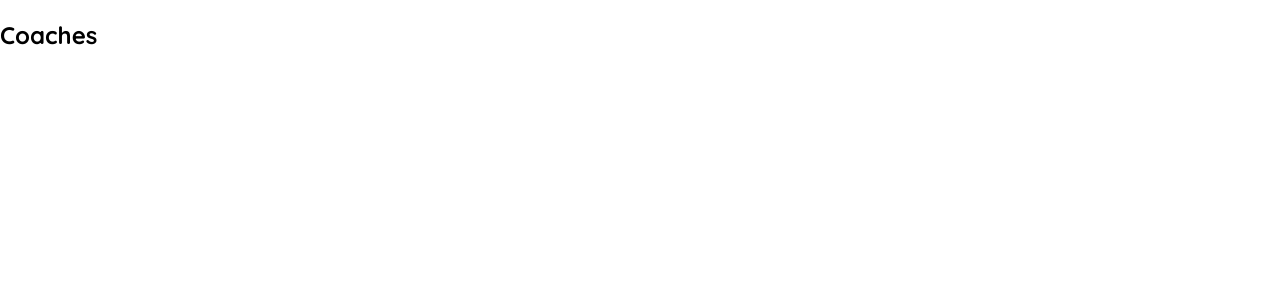
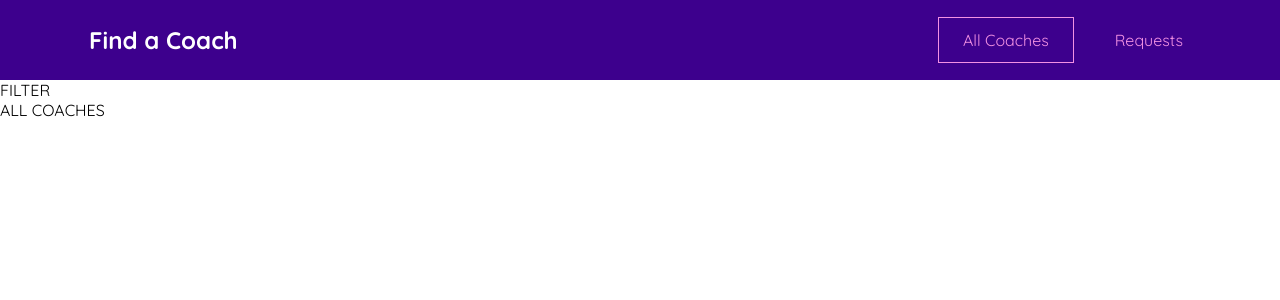
Before and after one commit to VisheshSingh/coachFinderVue, a Vue app: page /coaches in a window 1280 px wide. Shown: the top 300 px of the page. Built offline with nearby package versions, Linux system fonts and the light colour scheme.

Commit message:
The Header

```diff
--- a/src/App.vue
+++ b/src/App.vue
@@ -1,9 +1,13 @@
 <template>
+  <the-header></the-header>
   <router-view></router-view>
 </template>
 
 <script>
-export default {};
+import TheHeader from './components/layout/TheHeader';
+export default {
+  components: { TheHeader }
+};
 </script>
 
 <style>
--- /dev/null
+++ b/src/components/layout/TheHeader.vue
@@ -0,0 +1,76 @@
+<template>
+  <header>
+    <nav>
+      <h1><router-link to="/">Find a Coach</router-link></h1>
+      <ul>
+        <li><router-link to="/coaches">All Coaches</router-link></li>
+        <li><router-link to="/requests">Requests</router-link></li>
+      </ul>
+    </nav>
+  </header>
+</template>
+
+<script>
+export default {};
+</script>
+
+<style scoped>
+header {
+  width: 100%;
+  height: 5rem;
+  background-color: #3d008d;
+  display: flex;
+  justify-content: center;
+  align-items: center;
+}
+
+header a {
+  text-decoration: none;
+  color: #f391e3;
+  display: inline-block;
+  padding: 0.75rem 1.5rem;
+  border: 1px solid transparent;
+}
+
+a:active,
+a:hover,
+a.router-link-active {
+  border: 1px solid #f391e3;
+}
+
+h1 {
+  margin: 0;
+}
+
+h1 a {
+  color: white;
+  margin: 0;
+}
+
+h1 a:hover,
+h1 a:active,
+h1 a.router-link-active {
+  border-color: transparent;
+}
+
+header nav {
+  width: 90%;
+  margin: auto;
+  display: flex;
+  justify-content: space-between;
+  align-items: center;
+}
+
+header ul {
+  list-style: none;
+  margin: 0;
+  padding: 0;
+  display: flex;
+  justify-content: center;
+  align-items: center;
+}
+
+li {
+  margin: 0 0.5rem;
+}
+</style>
--- a/src/pages/coaches/CoachesList.vue
+++ b/src/pages/coaches/CoachesList.vue
@@ -1,5 +1,10 @@
 <template>
-  <h2>Coaches</h2>
+  <section>
+    FILTER
+  </section>
+  <section>
+    ALL COACHES
+  </section>
 </template>
 
 <script>
```
